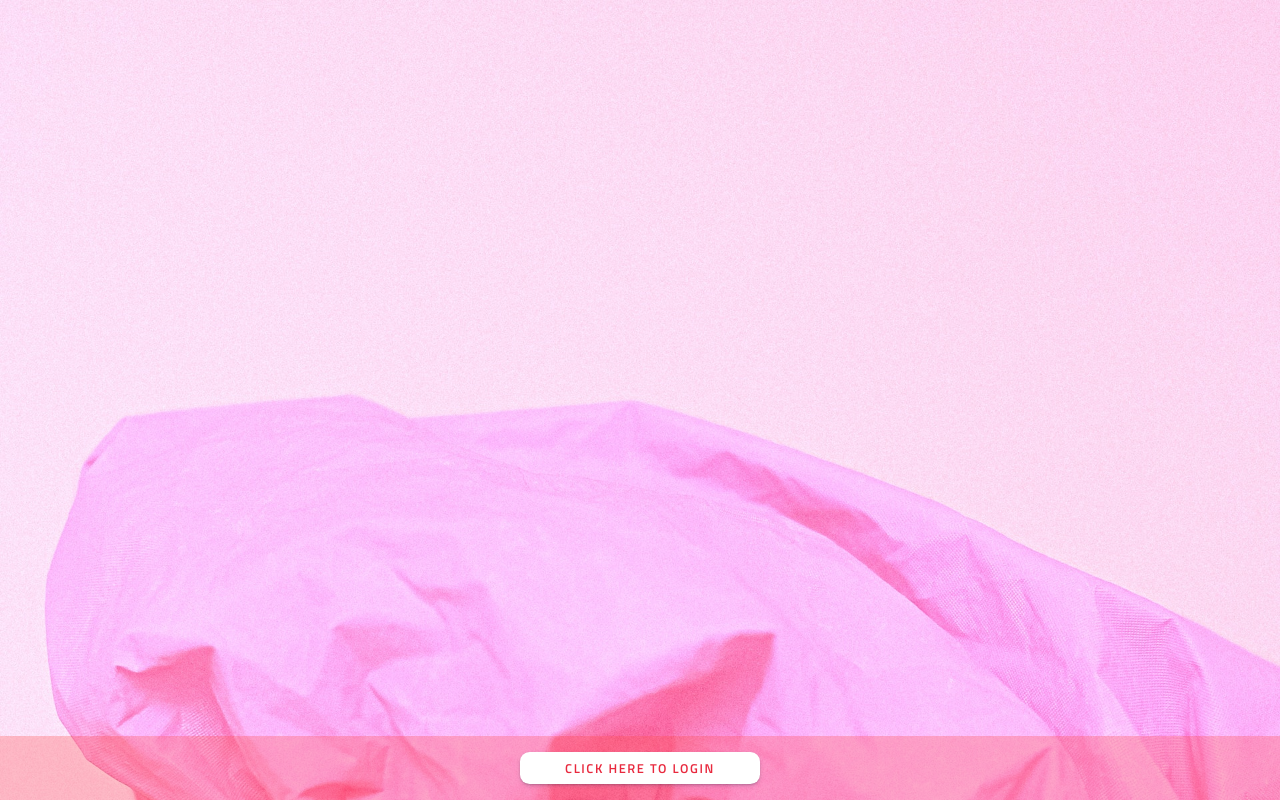
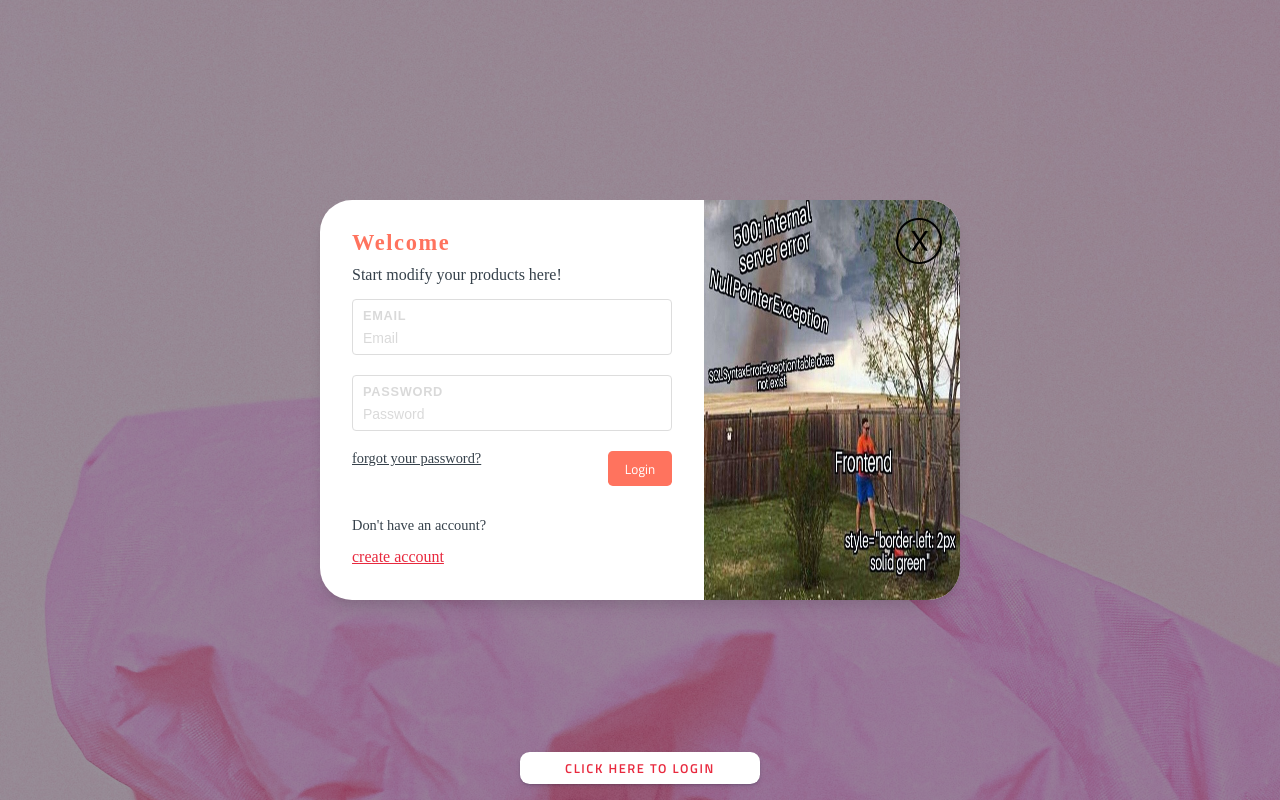
Before and after one commit to Klaudiuszu/projects_managment, a React (Create React App) app: page / in a window 1280 px wide. Both pictures are taken after a click on the button "CLICK HERE TO LOGIN". Shown: the top 800 px of the page. Built offline with nearby package versions, Linux system fonts and the light colour scheme.

Commit message:
finish Login css

```diff
--- a/src/components/Login/Login.scss
+++ b/src/components/Login/Login.scss
@@ -1,5 +1,3 @@
-.app__Login {
-
 .container {
     height: 200vh;
     background-image: url(../../assets/background.jpg);
@@ -8,28 +6,181 @@
     background-repeat: no-repeat;
 }
 
-    .app__Login-card {
+.app__Login {
     position: fixed;
     left: 0;
     bottom: 0;
     width: 100%;
-        height: 4rem;
-        background: var(--color-4);
-        opacity: .3;
-
+    height: 60px;
+    background: rgba(#333, 0.5);
     display: flex;
     flex-direction: column;
     align-items: center;
     justify-content: center;
     transition: 0.4s;
+
+    .app__Login-card-container {
+        position: relative;
+
+        display: flex;
+        justify-content: space-between;
+        flex-direction: row;
+        align-items: flex-start;
+
+
+        width: 40rem;
+        height: 25rem;
+        border-radius: 2rem;
+
+        background-color: var(--bg-primary);
+
+        box-shadow: rgba(0, 0, 0, 0.1) 0px 10px 15px -3px, rgba(0, 0, 0, 0.05) 0px 4px 6px -2px;
+
+
+        #app__Login-exit {
+            position: absolute;
+            right: 1rem;
+            top: 1rem;
+        }
     }
 
-    .app__Login-wrapper {
-        margin: 0;
-        position: absolute;
-        top: 50%;
-        left: 50%;
-        transform: translate(-50%, -50%);
+    .app__Login-container-left {
+
+        position: relative;
+        display: flex;
+        flex: 0 0 50%;
+        flex-direction: column;
+
+        margin: 2rem;
+
+
+        .input-block {
+            display: flex;
+            flex-direction: column;
+            padding: 10px 10px 8px;
+            border: 1px solid #ddd;
+            border-radius: 4px;
+            margin-bottom: 20px;
+            transition: 0.3s;
+
+            &:focus-within {
+                border-color: var(--color-2);
+
+                .input-label {
+                  color: var(--accent);
+                }
+              }
+        }
+
+        .input-label {
+            font-size: .8rem;
+            text-transform: uppercase;
+            font-family: "Nunito", sans-serif;
+            font-weight: 600;
+            letter-spacing: 0.7px;
+            color: var(--shadow);
+            transition: 0.3s;
+            margin-bottom: .2rem;
+
+
+
+        }
+
+        input {
+            outline: 0;
+            border: 0;
+            padding: 4px 0 0;
+            font-size: 14px;
+            font-family: "Nunito", sans-serif;
+
+            &::placeholder {
+                color: var(--shadow);
+                opacity: 1;
+            }
+
+
+        }
+
+        h1 {
+            font-weight: 600;
+            letter-spacing: .1rem;
+            font-size: 1.4rem;
+            color: var(--accent);
+            margin-bottom: .8rem;
+        }
+
+        p {
+            font-weight: 400;
+            margin-bottom: 1rem;
+            color: var(--color-1);
+        }
+
+    }
+
+    .Left-question-Login {
+        display: flex;
+        justify-content: space-between;
+
+        a {
+            font-weight: 400;
+            margin-bottom: 1rem;
+            color: var(--color-1);
+            font-size: .9rem;
+
+            transition: all .1s ease-in-out;
+
+            &:hover {
+                color: var(--color-2);
+            }
+        }
+
+        button {
+            color: var(--bg-primary);
+            background-color: var(--accent);
+            border: none;
+            width: 4rem;
+            height: 2.2rem;
+            border-radius: .3rem;
+            transition: all .3s ease-in-out;
+            cursor: pointer;
+
+            &:hover {
+                background-color: var(--color-2);
+            }
+        }
+    }
+    .forgot-password {
+        display: flex;
+        flex-direction: column;
+
+        margin-top: 2rem;
+
+        p {
+            font-weight: 400;
+            margin-bottom: 1rem;
+            color: var(--color-1);
+            font-size: .9rem;
+        }
+
+        a {
+            color: var(--primary);
+        }
+
+    }
+
+    .app__Login-container-right {
+
+        display: flex;
+        flex: 0 0 40%;
+
+        height: 100%;
+        width: 10rem;
+
+        img {
+            transform: scale(1);
+            width: 100%;
+            border-radius: 0 2rem 2rem 0;
+        }
     }
 }
 
--- a/src/components/Login/Login.tsx
+++ b/src/components/Login/Login.tsx
@@ -2,37 +2,76 @@ import React from "react";
 import { useEffect, useMemo, useState } from "react";
 import axios from "axios";
 
+import { images } from "../../utils";
+
 import "./Login.scss";
 
 function Login() {
+  const [btnState, setBtnState] = useState(false);
+
+  function handleClick() {
+    setBtnState((btnState) => !btnState);
+  }
+
+  let toggleCardContainer = btnState ? " app__Login-card-container" : null;
+
   return (
-    <div className="app__Login">
+    <>
       <div className="container"></div>
-      <div className="app__Login-card"></div>
-      <button
-        type="button"
-        className="modal-button"
-        data-toggle="modal"
-        data-target="#exampleModal"
+      <div
+        className="app__Login modal"
+        style={{
+          height: btnState ? "100vh" : "60px",
+        }}
       >
-        Click here to login
-      </button>
-      {/* <div className="app__Login-wrapper">
-        <form>
-          <label>
-            <p>Username</p>
-            <input type="text" />
-          </label>
-          <label>
-            <p>Password</p>
-            <input type="password" />
-          </label>
-          <div>
-            <button type="submit">Submit</button>
+
+        <div className={`${toggleCardContainer}`}>
+          <div
+            className="app__Login-container-left"
+            style={{ visibility: btnState ? "visible" : "hidden" }}
+          >
+            <h1>Welcome</h1>
+            <p>Start modify your products here!</p>
+            <div className="input-block">
+              <label className="input-label">Email</label>
+              <input type="email" name="email" id="email" placeholder="Email" />
+            </div>
+            <div className="input-block">
+              <label className="input-label">Password</label>
+              <input
+                type="password"
+                name="password"
+                id="password"
+                placeholder="Password"
+              />
+            </div>
+            <div className="Left-question-Login">
+              <a href="">forgot your password?</a>
+              <button>Login</button>
+            </div>
+            <div className="forgot-password">
+              <p>Don't have an account?</p>
+              <a href="">create account</a>
+            </div>
           </div>
-        </form>
-      </div> */}
-    </div>
+
+          <div className="app__Login-container-right">
+           <img src={images.funny} alt="" />
+          </div>
+
+          <input
+            id="app__Login-exit"
+            onClick={handleClick}
+            style={{ visibility: btnState ? "visible" : "hidden" }}
+            type="image"
+            src={images.close}
+          />
+        </div>
+        <button type="button" className="modal-button" onClick={handleClick}>
+          Click here to login
+        </button>
+      </div>
+    </>
   );
 }
 
--- /dev/null
+++ b/src/utils/index.ts
@@ -0,0 +1 @@
+export {default as images} from './images';
```
Also changed, not shown: src/utils/images.ts (added, +7 -0 lines), src/assets/close.png (added), src/assets/funny.jpg (added). Lines whose indentation alone changed are shown as unchanged.
